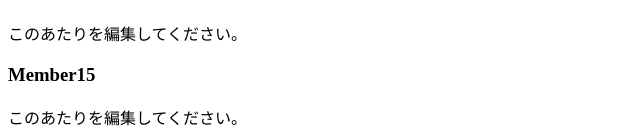
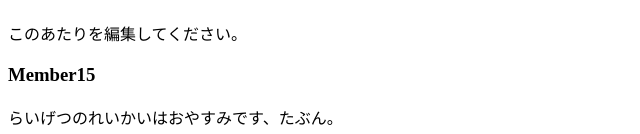
Before and after one commit to dataich/githandson-html, a plain HTML site: page index.html in a window 1280 px wide. Shown: the part 1112-1246 px from the top of the page, without its empty margins (0-640 px from the left). Drawn offline with Linux system fonts and the light colour scheme.

Commit message:
edit Member15

```diff
--- a/index.html
+++ b/index.html
@@ -71,6 +71,5 @@
   <div class="column last">
     <h3>Member15</h3>
     <!-- このdiv内は自由に編集してOKです。-->
-    このあたりを編集してください。
-  </div>
+  らいげつのれいかいはおやすみです、たぶん。</div>
 </div>
```
